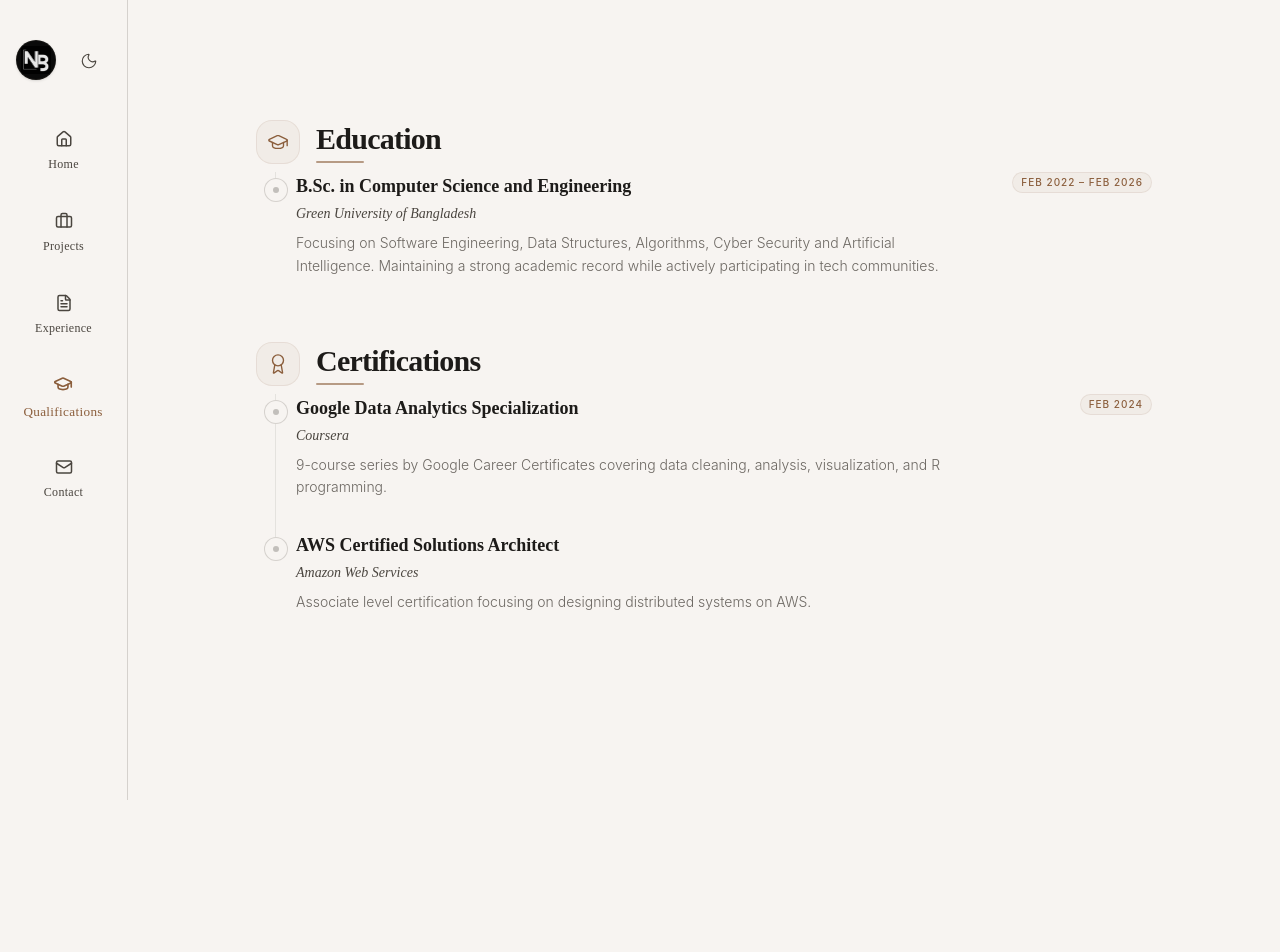
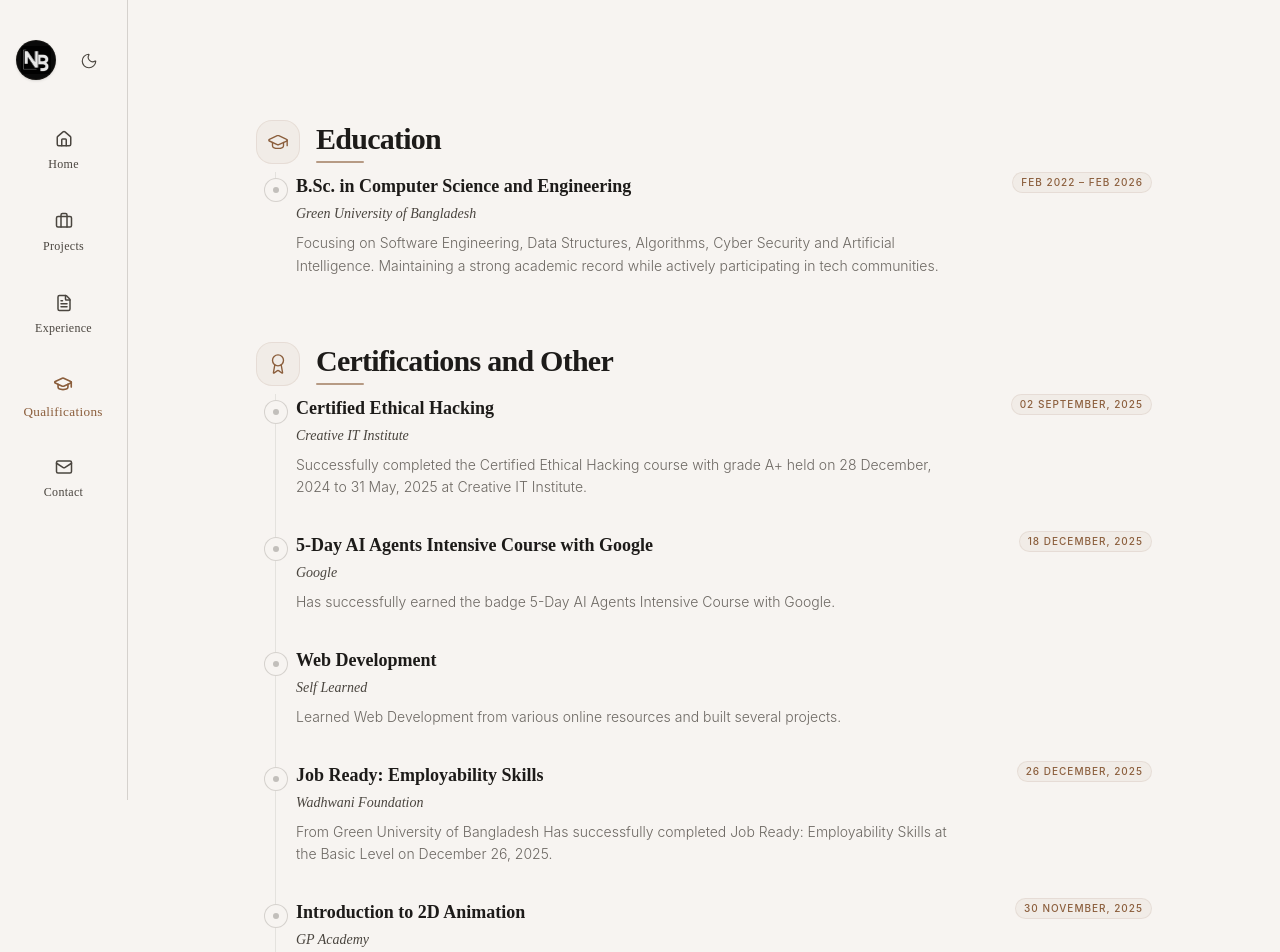
Before and after one commit to niloy8/Portfolioo, a React (Vite) app in the folder Niloy Devfolio/: page /qualifications in a window 1280 px wide. Shown: the top 952 px of the page. Before the commit the page ends 800 px from the top, so only its background shows below. Built offline with nearby package versions, Linux system fonts and the light colour scheme.

Commit message:
Qualifications page updated

```diff
--- a/Niloy Devfolio/src/Components/Qualifications/Qualifications.tsx
+++ b/Niloy Devfolio/src/Components/Qualifications/Qualifications.tsx
@@ -82,7 +82,7 @@ const Qualifications: React.FC = () => {
                         <Award size={22} strokeWidth={1.5} />
                     </div>
                     <div>
-                        <h2 className="text-2xl md:text-3xl font-serif font-bold text-[var(--text-primary)] tracking-tight">Certifications</h2>
+                        <h2 className="text-2xl md:text-3xl font-serif font-bold text-[var(--text-primary)] tracking-tight">Certifications and Other</h2>
                         <div className="h-0.5 w-12 bg-[var(--accent)]/60 rounded-full mt-1"></div>
                     </div>
                 </div>
--- a/Niloy Devfolio/src/data/qualifications.ts
+++ b/Niloy Devfolio/src/data/qualifications.ts
@@ -17,16 +17,45 @@ export const education: Qualification[] = [
 
 export const certifications: Qualification[] = [
     {
-        title: "Google Data Analytics Specialization",
-        organization: "Coursera",
-        period: "Feb 2024",
-        description: "9-course series by Google Career Certificates covering data cleaning, analysis, visualization, and R programming.",
-        link: "https://www.coursera.org/professional-certificates/google-data-analytics"
+        title: "Certified Ethical Hacking",
+        organization: "Creative IT Institute",
+        period: "02 September, 2025",
+        description: "Successfully completed the Certified Ethical Hacking course with grade A+ held on 28 December, 2024 to 31 May, 2025 at Creative IT Institute.",
+        link: "https://certificate.citsmp.com/?certificate_id=ECEH-24120622"
     },
     {
-        title: "AWS Certified Solutions Architect",
-        organization: "Amazon Web Services",
+        title: "5-Day AI Agents Intensive Course with Google",
+        organization: "Google",
+        period: "18 December, 2025",
+        description: "Has successfully earned the badge 5-Day AI Agents Intensive Course with Google.",
+        link: "https://www.kaggle.com/certification/badges/niloybhuiyan522/105"
+    },
 
-        description: "Associate level certification focusing on designing distributed systems on AWS."
-    }
+    {
+        title: "Web Development",
+        organization: "Self Learned",
+        description: "Learned Web Development from various online resources and built several projects.",
+    },
+    {
+        title: "Job Ready: Employability Skills",
+        organization: "Wadhwani Foundation",
+        period: "26 December, 2025",
+        description: "From Green University of Bangladesh Has successfully completed Job Ready: Employability Skills at the Basic Level on December 26, 2025.",
+        link: "https://web.certificate.wfglobal.org/en/certificate?certificateId=694e32bbe148b98d9008cbd6"
+    },
+    {
+        title: "Introduction to 2D Animation",
+        organization: "GP Academy",
+        period: "30 November, 2025",
+        description: "Has successfully completed the online course Introduction to 2D Animation on November 30, 2025.",
+        link: "https://www.grameenphone.academy/cert/f0c056c8f62a"
+    },
+    {
+        title: "Canva and Adobe Illustrator",
+        organization: "Self Learned",
+        description: "Have basic knowledge and design skills in Canva and Adobe Illustrator.",
+    },
+
+
+
 ];
```
